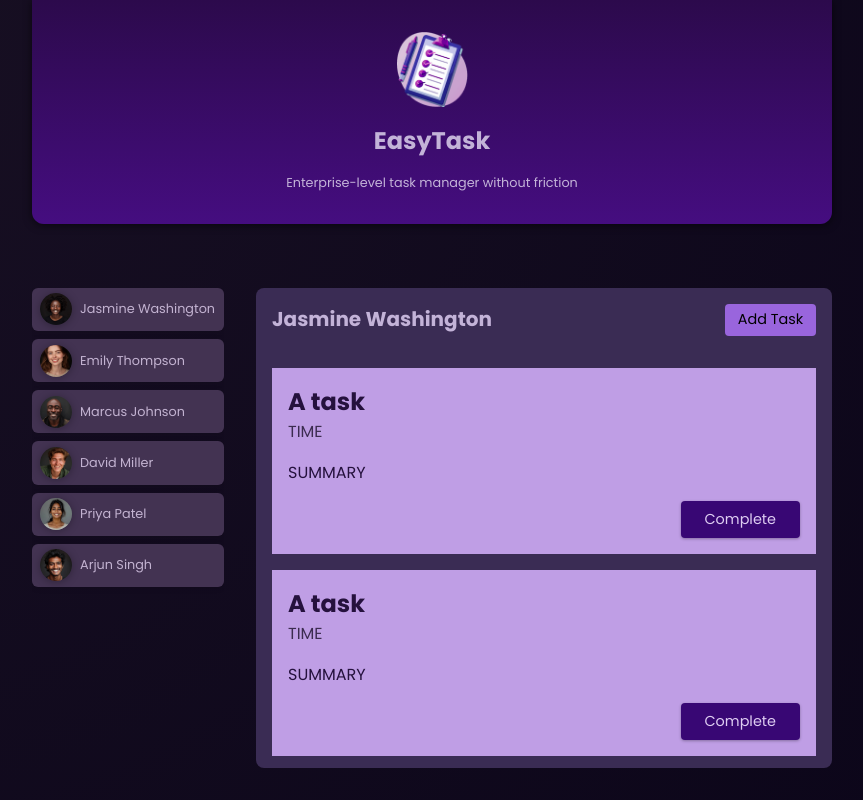
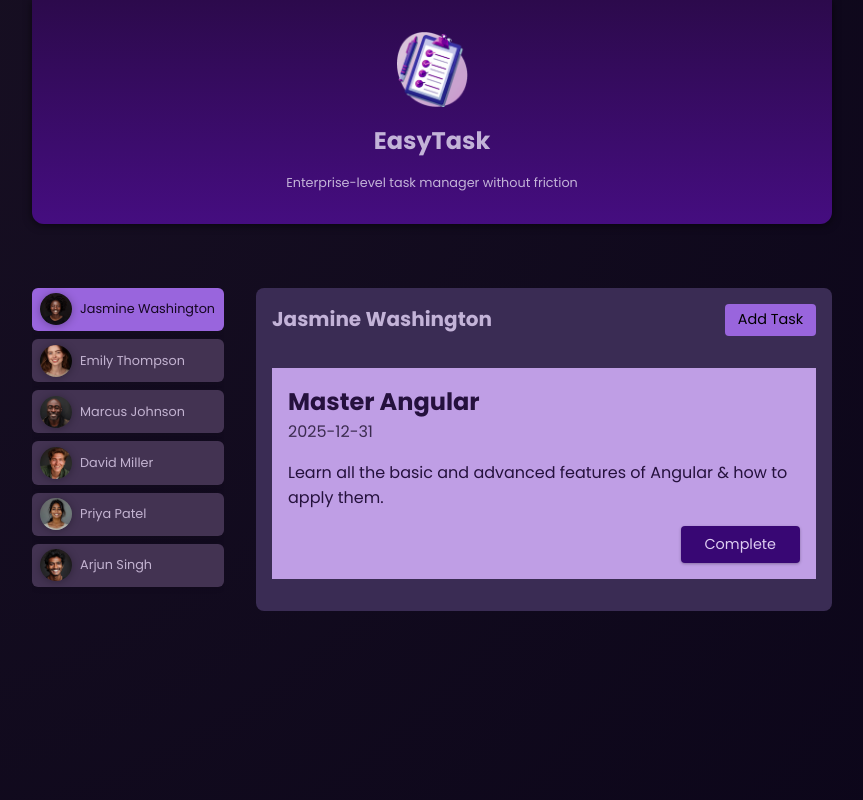
Before and after one commit to EvelineH/01-angular-project, an Angular app: page / in a window 1280 px wide. Both pictures are taken after a click on the button "Jasmine Washington". Shown: the whole page, without its empty margins (208-1071 px from the left). Built offline with nearby package versions, Linux system fonts and the light colour scheme.

Commit message:
user active and task complete button adjustments

```diff
--- a/src/app/app.component.html
+++ b/src/app/app.component.html
@@ -3,13 +3,17 @@
   <ul id="users">
     @for (user of users; track user.id) {
     <li>
-      <app-user [user]="user" (select)="onSelectUser($event)" />
+      <app-user
+        [user]="user"
+        [selected]="user.id === selectedUserId"
+        (select)="onSelectUser($event)"
+      />
     </li>
     }
   </ul>
 
   @if (selectedUser) {
-  <app-tasks [name]="selectedUser.name"></app-tasks>
+  <app-tasks [userId]="selectedUser.id" [name]="selectedUser.name"></app-tasks>
   } @else {
   <p id="fallback">Select a user to view their tasks!</p>
   }
--- a/src/app/tasks/task/task.component.html
+++ b/src/app/tasks/task/task.component.html
@@ -1,8 +1,8 @@
 <article>
-  <h2>A task</h2>
-  <time>TIME</time>
-  <p>SUMMARY</p>
+  <h2>{{ task.title }}</h2>
+  <time>{{ task.dueDate }}</time>
+  <p>{{ task.summary }}</p>
   <p class="actions">
-    <button>Complete</button>
+    <button (click)="onCompleteTask()">Complete</button>
   </p>
 </article>
--- a/src/app/tasks/task/task.component.ts
+++ b/src/app/tasks/task/task.component.ts
@@ -1,12 +1,18 @@
-import { Component } from '@angular/core';
+import { Component, EventEmitter, Input, Output } from '@angular/core';
+import { Task } from './task.model';
 
 @Component({
   selector: 'app-task',
   standalone: true,
   imports: [],
   templateUrl: './task.component.html',
-  styleUrl: './task.component.css'
+  styleUrl: './task.component.css',
 })
 export class TaskComponent {
+  @Input({ required: true }) task!: Task;
+  @Output() complete = new EventEmitter<string>();
 
+  onCompleteTask() {
+    this.complete.emit(this.task.id);
+  }
 }
--- a/src/app/tasks/tasks.component.html
+++ b/src/app/tasks/tasks.component.html
@@ -7,14 +7,10 @@
   </header>
 
   <ul>
+    @for (task of selectedUserTasks; track task.id) {
     <li>
-      <app-task />
+      <app-task [task]="task" (complete)="onCompleteTask($event)"/>
     </li>
-    <li>
-      <app-task />
-    </li>
-    <li>
-      <app-task />
-    </li>
+    }
   </ul>
 </section>
--- a/src/app/tasks/tasks.component.ts
+++ b/src/app/tasks/tasks.component.ts
@@ -1,5 +1,5 @@
 import { Component, Input } from '@angular/core';
-import { TaskComponent } from "./task/task.component";
+import { TaskComponent } from './task/task.component';
 
 @Component({
   selector: 'app-tasks',
@@ -9,5 +9,39 @@ import { TaskComponent } from "./task/task.component";
   styleUrl: './tasks.component.css',
 })
 export class TasksComponent {
-  @Input() name: string | undefined;
+  @Input({required: true}) userId!: string;
+  @Input({required: true}) name!: string;
+  tasks = [
+    {
+      id: 't1',
+      userId: 'u1',
+      title: 'Master Angular',
+      summary:
+        'Learn all the basic and advanced features of Angular & how to apply them.',
+      dueDate: '2025-12-31',
+    },
+    {
+      id: 't2',
+      userId: 'u3',
+      title: 'Build first prototype',
+      summary: 'Build a first prototype of the online shop website',
+      dueDate: '2024-05-31',
+    },
+    {
+      id: 't3',
+      userId: 'u3',
+      title: 'Prepare issue template',
+      summary:
+        'Prepare and describe an issue template which will help with project management',
+      dueDate: '2024-06-15',
+    },
+  ];
+
+  get selectedUserTasks() {
+    return this.tasks.filter((task) => task.userId === this.userId);
+  }
+
+  onCompleteTask(id: string) {
+    this.tasks = this.tasks.filter((task) => task.id !== id);
+  }
 }
--- a/src/app/user/user.component.html
+++ b/src/app/user/user.component.html
@@ -1,5 +1,5 @@
 <div>
-  <button (click)="onSelectUser()">
+  <button [class.active]="selected" (click)="onSelectUser()">
     <img
       [src]="imagePath"
       [alt]="user.name"
--- /dev/null
+++ b/src/app/user/user.model.ts
@@ -0,0 +1,5 @@
+export interface User {
+  id: string;
+  name: string;
+  avatar: string;
+};
```
Also changed, not shown: src/app/tasks/task/task.model.ts (added, +7 -0 lines), src/app/user/user.component.ts (+2 -6 lines).
